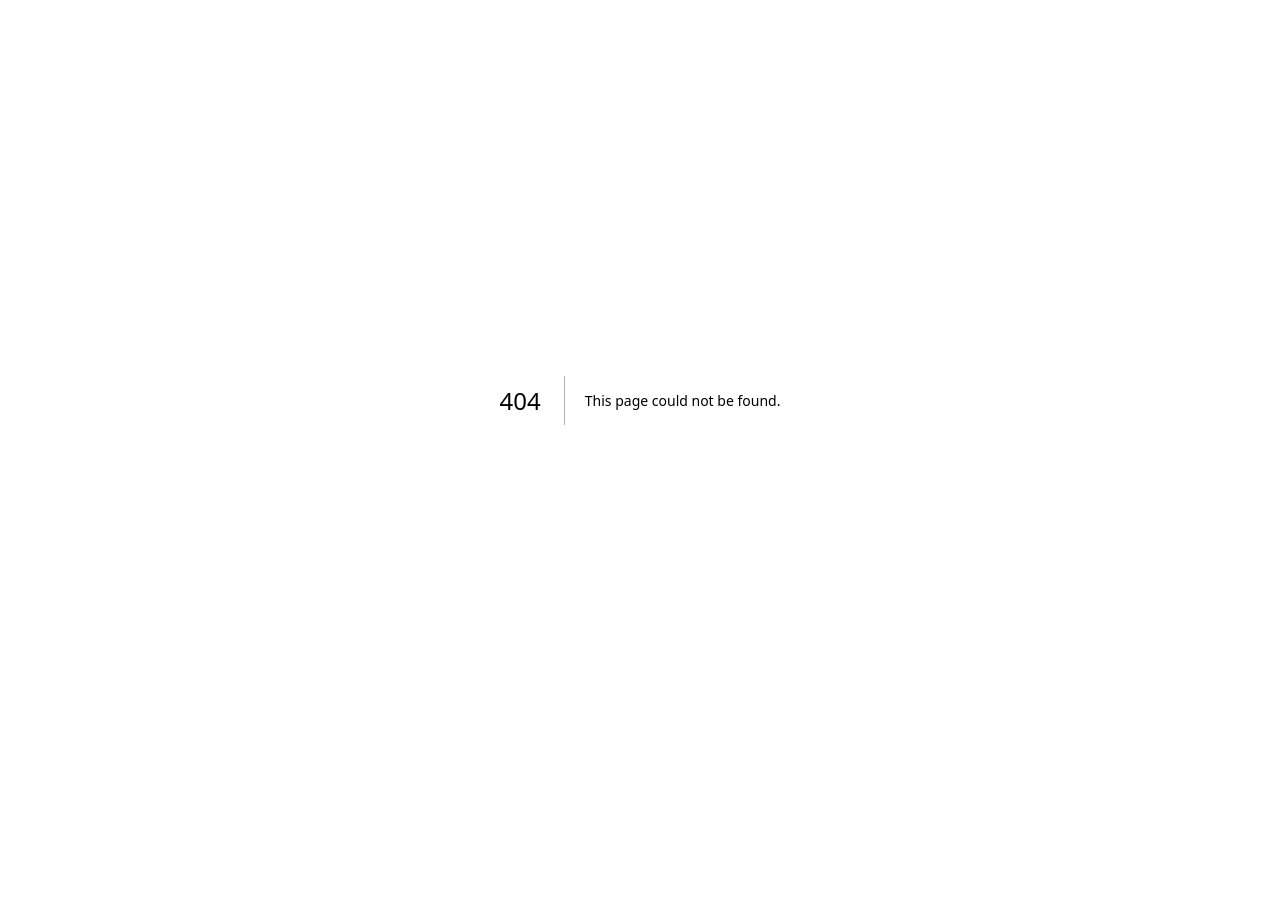
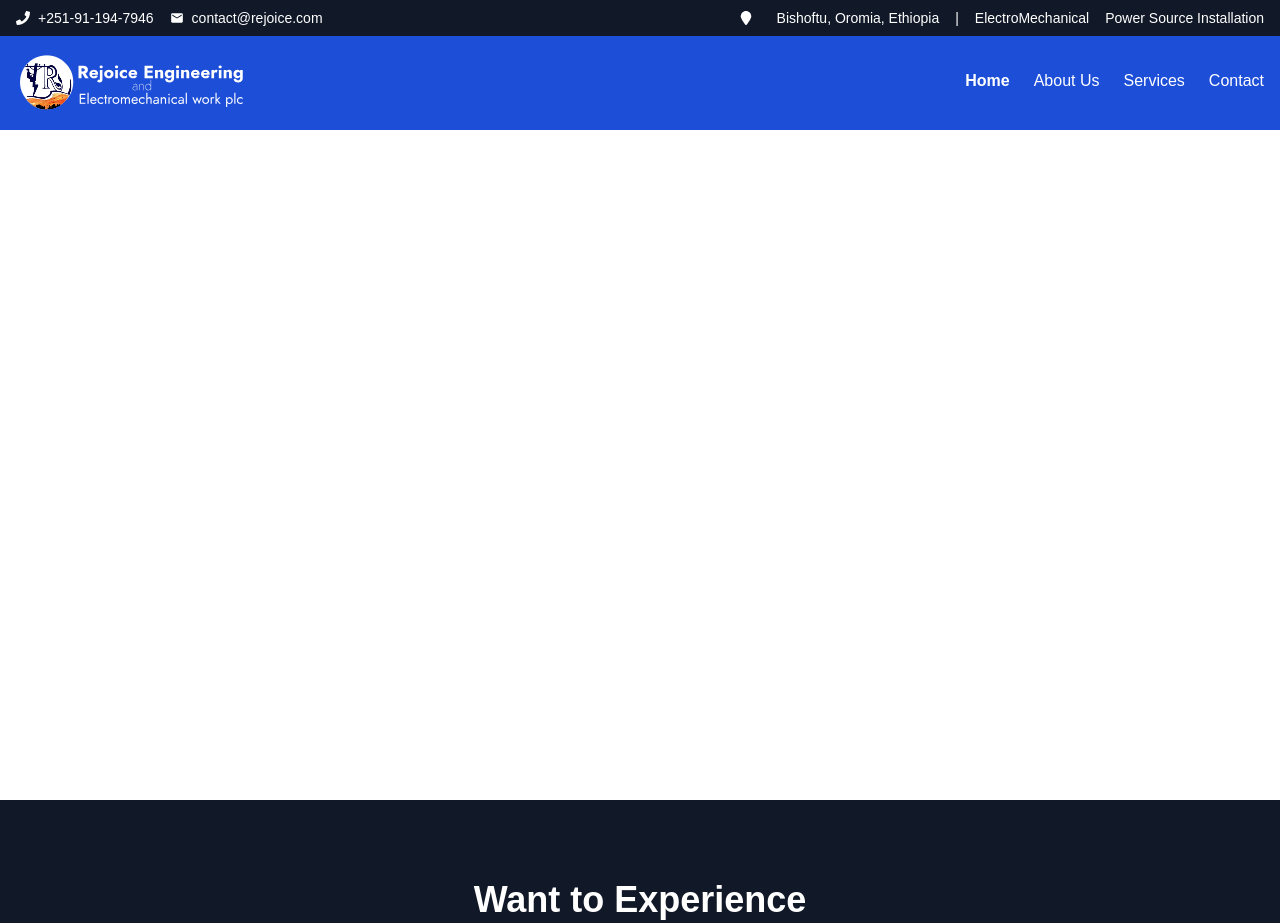
Before and after one commit to AbdiTefera1/rejoiceEngineeringElectromechanical, a Next.js app: page /contact in a window 1280 px wide. Before the commit this address had no page. Shown: the top 923 px of the page. Before the commit the page ends 800 px from the top, so only its background shows below. Built offline with nearby package versions, Linux system fonts and the light colour scheme.

Commit message:
contact page is created but isn't completed yet

```diff
--- /dev/null
+++ b/app/contact/page.tsx
@@ -0,0 +1,19 @@
+import FooterCTA from '@/components/FooterCTA';
+import Header from '@/components/Header';
+import TopBar from '@/components/TopBar';
+import React from 'react'
+
+const ContactPage = () => {
+  return (
+    <div>
+        <TopBar/>
+        <Header/>
+        <div className='h-screen'>
+            <h1>CONTACT PAGE</h1>
+        </div>
+        <FooterCTA/>
+    </div>
+  )
+}
+
+export default ContactPage;
```
